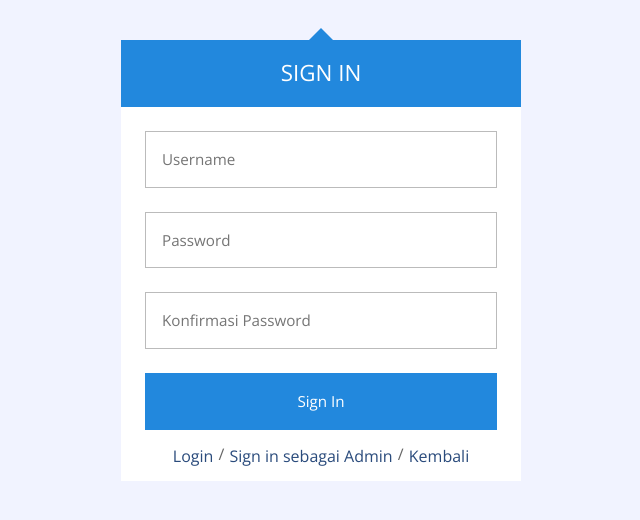
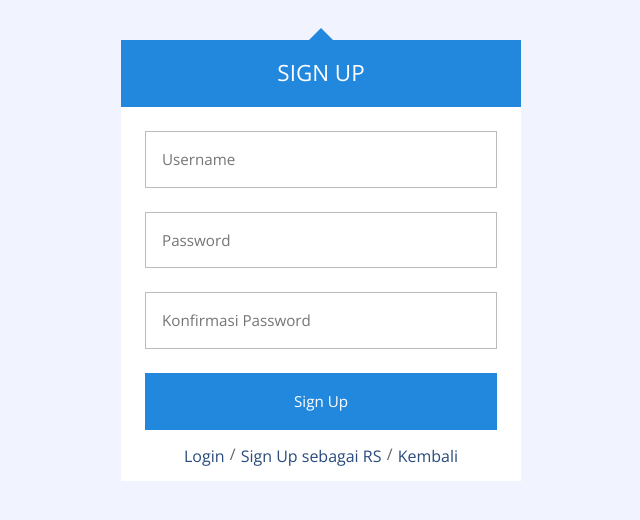
Before and after one commit to 2004111010039/Morgant, a PHP site: page /user/registeru.php in a window 1280 px wide. Shown: the top 520 px of the page, without its empty margins (319-959 px from the left). Run offline with PHP 8.4, Linux system fonts and the light colour scheme; some libraries are stand-ins or nearby versions.

Commit message:
Update registeru.php

```diff
--- a/user/registeru.php
+++ b/user/registeru.php
@@ -17,12 +17,12 @@ if($_SESSION['status'] == 'login'){
     <body>
         <div class="login">
   			<div class="login-triangle"></div>
- 		 	<h2 class="login-header">Sign In</h2>
+ 		 	<h2 class="login-header">Sign Up</h2>
 	  		<form class="login-container" action="../backend/action_registeru.php" method="POST">
                 <p><input type="text" name="username" placeholder="Username" required></p>
 	    		<p><input type="password" placeholder="Password" name="password" required></p>
                 <p><input type="password" placeholder="Konfirmasi Password" name="password2" required></p>
-	    		<p><input type="submit" value="Sign In"></p>
+	    		<p><input type="submit" value="Sign Up"></p>
                 <center>
                 <div class="gagal-signin">
                     <?php if(isset($_GET['pesan'])){
@@ -31,7 +31,7 @@ if($_SESSION['status'] == 'login'){
                     <?php } ?>
                 </div>
                 </center>
-	    		<center><a class="btn btn-link p-0" href="login.php">Login</a> / <a class="btn btn-link p-0" href="../admin/registera.php">Sign in sebagai Admin</a> / <a class="btn btn-link p-0" href="../index.php">Kembali</a></center>
+	    		<center><a class="btn btn-link p-0" href="login.php">Login</a> / <a class="btn btn-link p-0" href="../admin/registera.php">Sign Up sebagai RS</a> / <a class="btn btn-link p-0" href="../index.php">Kembali</a></center>
 	  		</form>
 		</div>
     </body>
```
